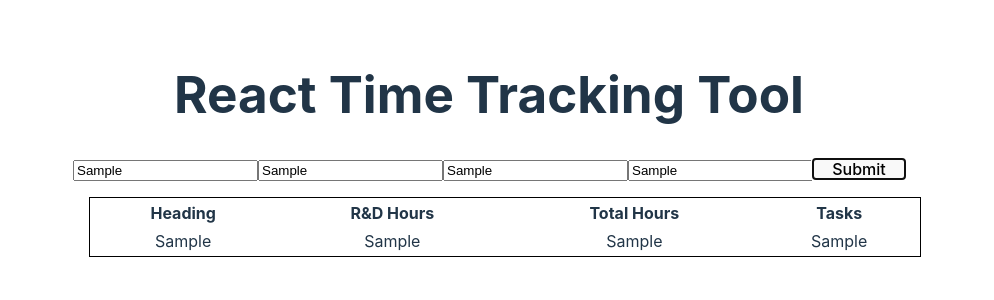
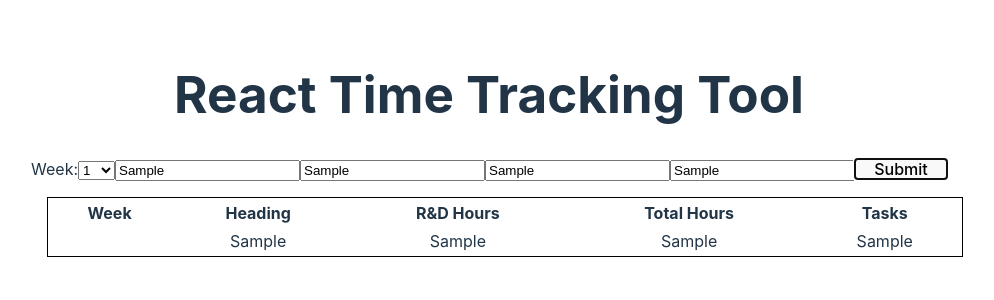
Before and after one commit to JHunnicutt/time-tracking-tool, a React (Vite) app: page / in a window 1280 px wide. Both pictures are taken after typing "Sample", "Sample", "Sample", "Sample" into the empty fields and a click on the button "Submit". Shown: the top 300 px of the page, without its empty margins (151-1145 px from the left). Built offline with nearby package versions, Linux system fonts and the light colour scheme.

Commit message:
convert all inputs typescript

```diff
--- a/src/App.tsx
+++ b/src/App.tsx
@@ -6,6 +6,7 @@ import './App.css'
 import defaultFormData from './components/Form/defaultFormData'
 
 type ACTIONTYPE =
+  | {type: 'week'; payload: string}
   | {type: 'name'; payload: string}
   | {type: 'rdHours'; payload: string}
   | {type: 'totalHours'; payload: string}
@@ -13,8 +14,11 @@ type ACTIONTYPE =
 
 function reducer(state: typeof defaultFormData, action: ACTIONTYPE) {
   switch (action.type) {
+    case 'week': {
+      return {...state, week: action.payload}
+    }
     case 'name' : {
-      return { ...state, name: action.payload }
+      return {...state, name: action.payload}
     }
     case 'rdHours' : {
       return {...state, rdHours: action.payload}
@@ -41,6 +45,7 @@ function App() {
   }
 
   const changeHandler = (event: React.ChangeEvent<HTMLInputElement>) => {
+    console.log(event.target.type)
     if (event.target.type === 'text') {
       switch (event.target.placeholder) {
         case 'Name' : {
@@ -62,13 +67,23 @@ function App() {
     }
   }
 
+  const selectHandler = (event: React.ChangeEvent<HTMLSelectElement>) => {
+    console.log(typeof event.target.value)
+    if (event.target.type === 'select-one') {
+      dispatch({type: 'week', payload: event.target.value})
+    }
+  }
+
+
+
   return (
     <main>
       <h1>React Time Tracking Tool</h1>
       <Form
         formData={state}
         handleSubmit={(event) => submitHandler(event)}
-        handleChange={(event) => changeHandler(event)}
+        handleTextInput={(event) => changeHandler(event)}
+        handleSelectInput={(event) => selectHandler(event)}
       />
       {
         tableDisplay ?
--- a/src/components/DataTable/DataTable.tsx
+++ b/src/components/DataTable/DataTable.tsx
@@ -1,7 +1,7 @@
 import './DataTable.css'
 
 type DataTableProps = {
-    tableData: { name: string, rdHours: string, totalHours: string, tasks: string }
+    tableData: { week: string, name: string, rdHours: string, totalHours: string, tasks: string }
 }
 
 const DataTable = (props: DataTableProps) => {
@@ -9,6 +9,7 @@ const DataTable = (props: DataTableProps) => {
         <table>
             <thead>
                 <tr>
+                    <th>Week</th>
                     <th>Heading</th>
                     <th>R&D Hours</th>
                     <th>Total Hours</th>
@@ -17,6 +18,7 @@ const DataTable = (props: DataTableProps) => {
             </thead>
             <tbody>
                 <tr>
+                    <td>{props.tableData.week}</td>
                     <td>{props.tableData.name}</td>
                     <td>{props.tableData.rdHours}</td>
                     <td>{props.tableData.totalHours}</td>
--- a/src/components/Form/Form.tsx
+++ b/src/components/Form/Form.tsx
@@ -1,21 +1,23 @@
-import React, { SetStateAction } from "react"
+import React from "react"
+import Select from "./Select"
+
 
 type FormProps = {
     formData: { name: string }
     handleSubmit: (event: React.FormEvent) => void
-    handleChange: (event: React.ChangeEvent<HTMLInputElement>) => void
+    handleTextInput: (event: React.ChangeEvent<HTMLInputElement>) => void
+    handleSelectInput: (event: React.ChangeEvent<HTMLSelectElement>) => void
 }
 
 const Form = (props: FormProps) => {
 
-
-
     return (
         <form onSubmit={(e) => { props.handleSubmit(e) }}>
-            <input type='text' placeholder="Name" onChange={(e) => props.handleChange(e)} />
-            <input type='text' placeholder="R&D Hours" onChange={(e) => props.handleChange(e)} />
-            <input type='text' placeholder="Total Hours" onChange={(e) => props.handleChange(e)} />
-            <input type='text' placeholder="Tasks" onChange={(e) => props.handleChange(e)} />
+            <Select handleChange={props.handleSelectInput}/>
+            <input type='text' placeholder="Name" onChange={(e) => props.handleTextInput(e)} />
+            <input type='text' placeholder="R&D Hours" onChange={(e) => props.handleTextInput(e)} />
+            <input type='text' placeholder="Total Hours" onChange={(e) => props.handleTextInput(e)} />
+            <input type='text' placeholder="Tasks" onChange={(e) => props.handleTextInput(e)} />
             <button>Submit</button>
         </form>
     )
--- a/src/components/Form/Select.jsx
+++ b/src/components/Form/Select.tsx
@@ -1,11 +1,8 @@
-import { useState } from "react"
+type SelectProps = {
+    handleChange: (e: React.ChangeEvent<HTMLSelectElement>) => void;
+}
 
-// type SelectProps = {
-//     weekNum: string;
-// }
-
-const Select = (props) => {
-    const [selectedWeek, setSelectedWeek] = useState()
+const Select = (props: SelectProps) => {
 
     const weeks = []
     for (let i = 1; i <= 52; i++) {
@@ -15,7 +12,7 @@ const Select = (props) => {
     return (
         <>
             <label htmlFor="weekNum">Week:</label>
-            <select id='weekNum' onChange={props.handleSelect}>
+            <select id='weekNum' onChange={(e) => props.handleChange(e)}>
                 {weeks.map((week) => {
                     return (
                         <option key={week} value={week}>{week}</option>
--- a/src/components/Form/defaultFormData.ts
+++ b/src/components/Form/defaultFormData.ts
@@ -1,4 +1,5 @@
 const defaultFormData = {
+    week: '',
     name: '',
     rdHours: '',
     totalHours: '',
```
